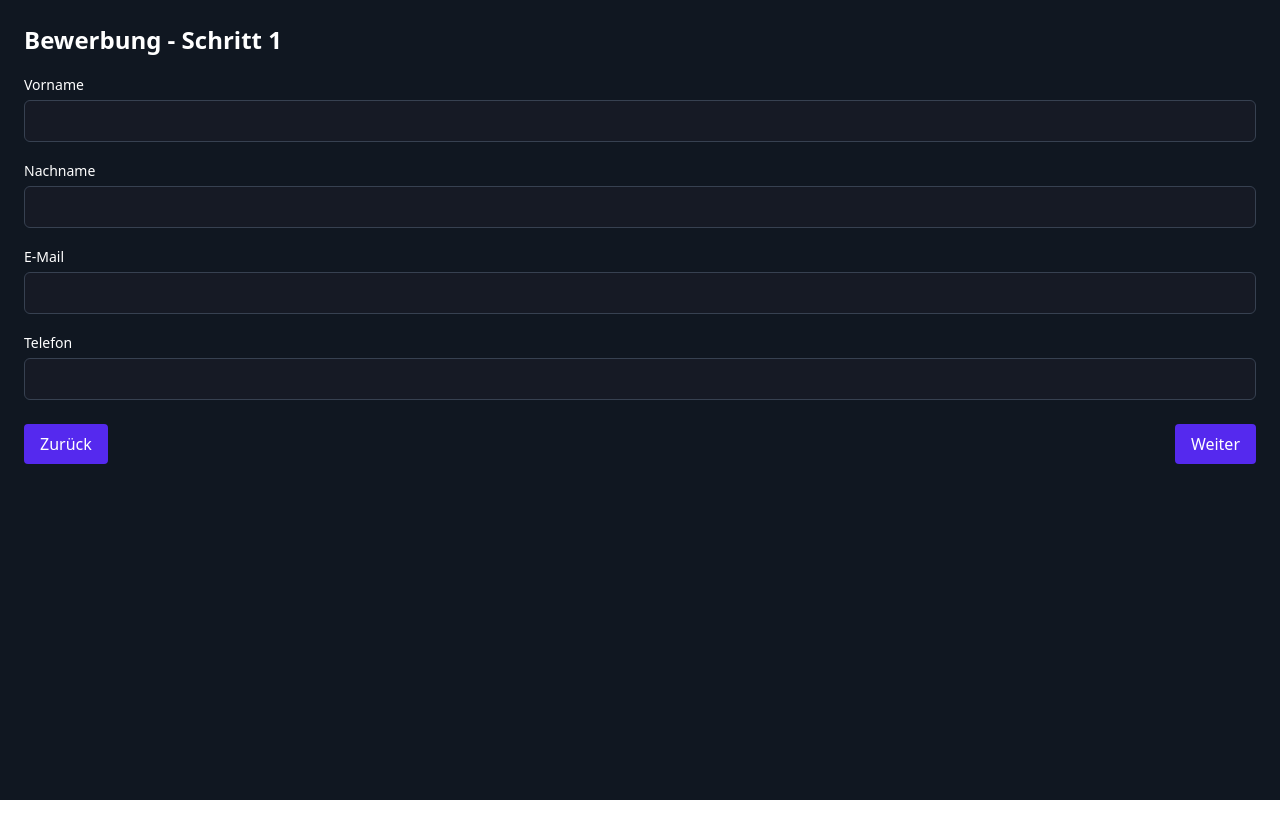
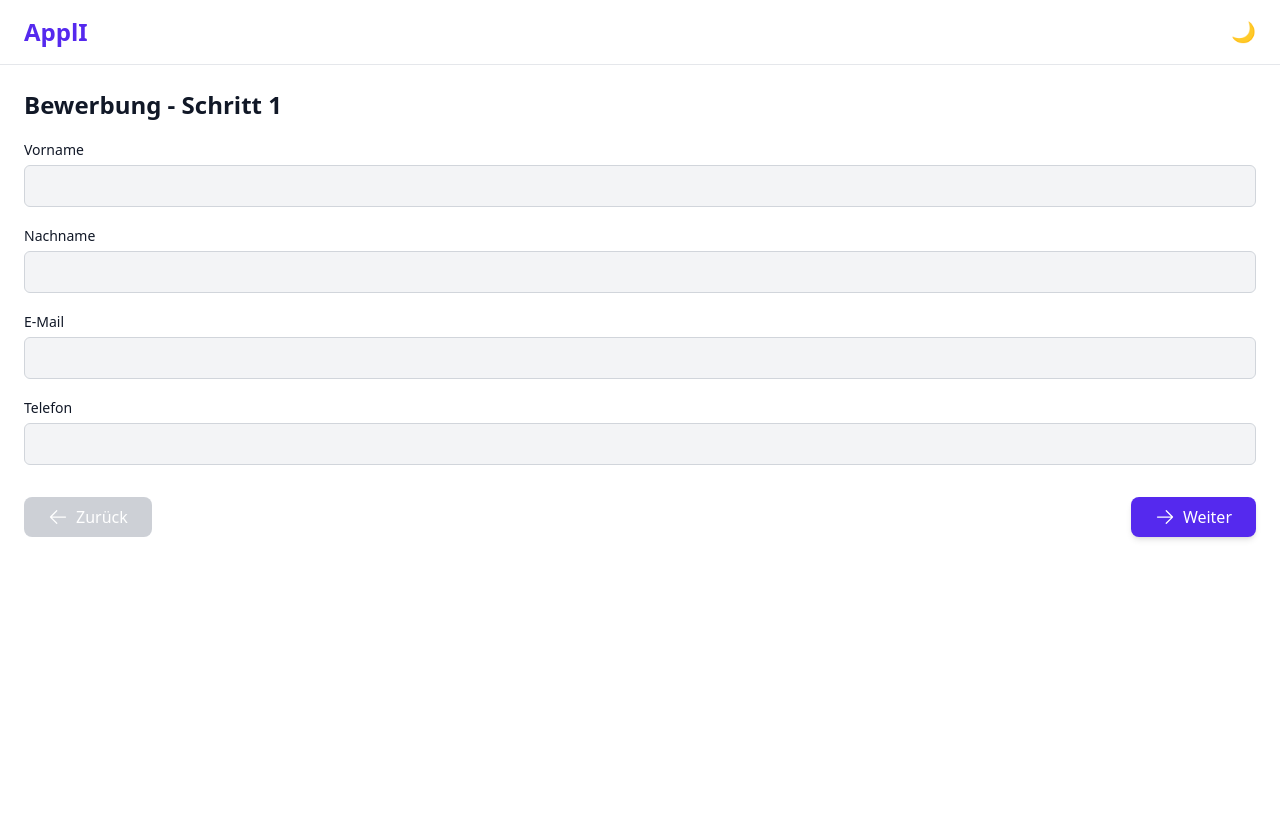
Before and after one commit to LuisAll12/ApplI, a Vue app: page /chat/new in a window 1280 px wide. Shown: the top 838 px of the page. Before the commit the page ends 800 px from the top, so only its background shows below. Built offline with nearby package versions, Linux system fonts and the light colour scheme.

Commit message:
feat: enhance NewChatView with improved navigation and styling

```diff
--- a/src/views/NewChatView.vue
+++ b/src/views/NewChatView.vue
@@ -1,8 +1,12 @@
 <script setup>
 import { ref, reactive, computed } from 'vue'
 import { useRoute } from 'vue-router'
+import { useDarkMode } from '../composables/useDarkMode.js'
+import { ArrowLeftIcon, ArrowRightIcon, CheckIcon } from '@heroicons/vue/24/solid'
 
 const route = useRoute()
+const router = useRoute()
+const { dark, toggleDark } = useDarkMode()
 const jobTitle = route.query.title || null
 const skipJobStep = !!jobTitle
 
@@ -41,7 +45,14 @@ const prevStep = () => {
 </script>
 
 <template>
-    <div class="min-h-screen w-full p-6 text-white" style="background-color: #101721;">
+    <header class="flex justify-between items-center px-6 py-4 bg-white dark:bg-gray-dark-700 border-b dark:border-gray-dark-500">
+        <h1 @click="router.push('/')" class="text-2xl font-bold text-primary">ApplI</h1>
+        <button @click="toggleDark" class="text-xl">
+        {{ dark ? '☀️' : '🌙' }}
+    </button>
+    </header>
+    <div class="min-h-screen w-full p-6 bg-white text-gray-900 dark:bg-gray-dark-900 dark:text-white transition-colors">
+
         <h2 class="text-2xl font-bold mb-4">Bewerbung - Schritt {{ step }}</h2>
 
         <!-- Step 1: Persönliches -->
@@ -117,9 +128,26 @@ const prevStep = () => {
         </div>
 
         <!-- Navigation -->
-        <div class="flex justify-between mt-6">
-            <button @click="prevStep" :disabled="step === 1" class="btn">Zurück</button>
-            <button @click="step < maxStep ? nextStep() : submitForm()" class="btn">
+        <div class="flex justify-between mt-8">
+            <!-- Zurück-Button -->
+            <button
+                @click="prevStep"
+                :disabled="step === 1"
+                class="flex items-center gap-2 px-6 py-2 rounded-lg font-medium transition
+                    bg-gray-400 dark:bg-gray-dark-400 text-white
+                    hover:bg-gray-500 dark:hover:bg-gray-dark-300
+                    disabled:opacity-50 disabled:cursor-not-allowed">
+                <ArrowLeftIcon class="w-5 h-5" />
+                Zurück
+            </button>
+
+            <!-- Weiter/Abschliessen-Button -->
+            <button
+                @click="step < maxStep ? nextStep() : submitForm()"
+                class="flex items-center gap-2 px-6 py-2 rounded-lg font-medium transition
+                    bg-primary hover:bg-primary-light
+                    text-white shadow-md">
+                <component :is="step < maxStep ? ArrowRightIcon : CheckIcon" class="w-5 h-5" />
                 {{ step < maxStep ? 'Weiter' : 'Abschliessen' }}
             </button>
         </div>
@@ -128,9 +156,10 @@ const prevStep = () => {
 
 <style scoped lang="scss">
 .input {
-  @apply border border-gray-700 rounded-md px-3 py-2 bg-[#161a25] text-white;
-}
-.btn {
-  @apply bg-primary text-white px-4 py-2 rounded hover:bg-primary-light transition;
+    @apply border border-gray-300 dark:border-gray-700
+            rounded-md px-3 py-2
+            bg-gray-100 dark:bg-gray-dark-600
+            text-gray-900 dark:text-white
+            placeholder-gray-500 dark:placeholder-gray-light-300;
 }
 </style>
```
